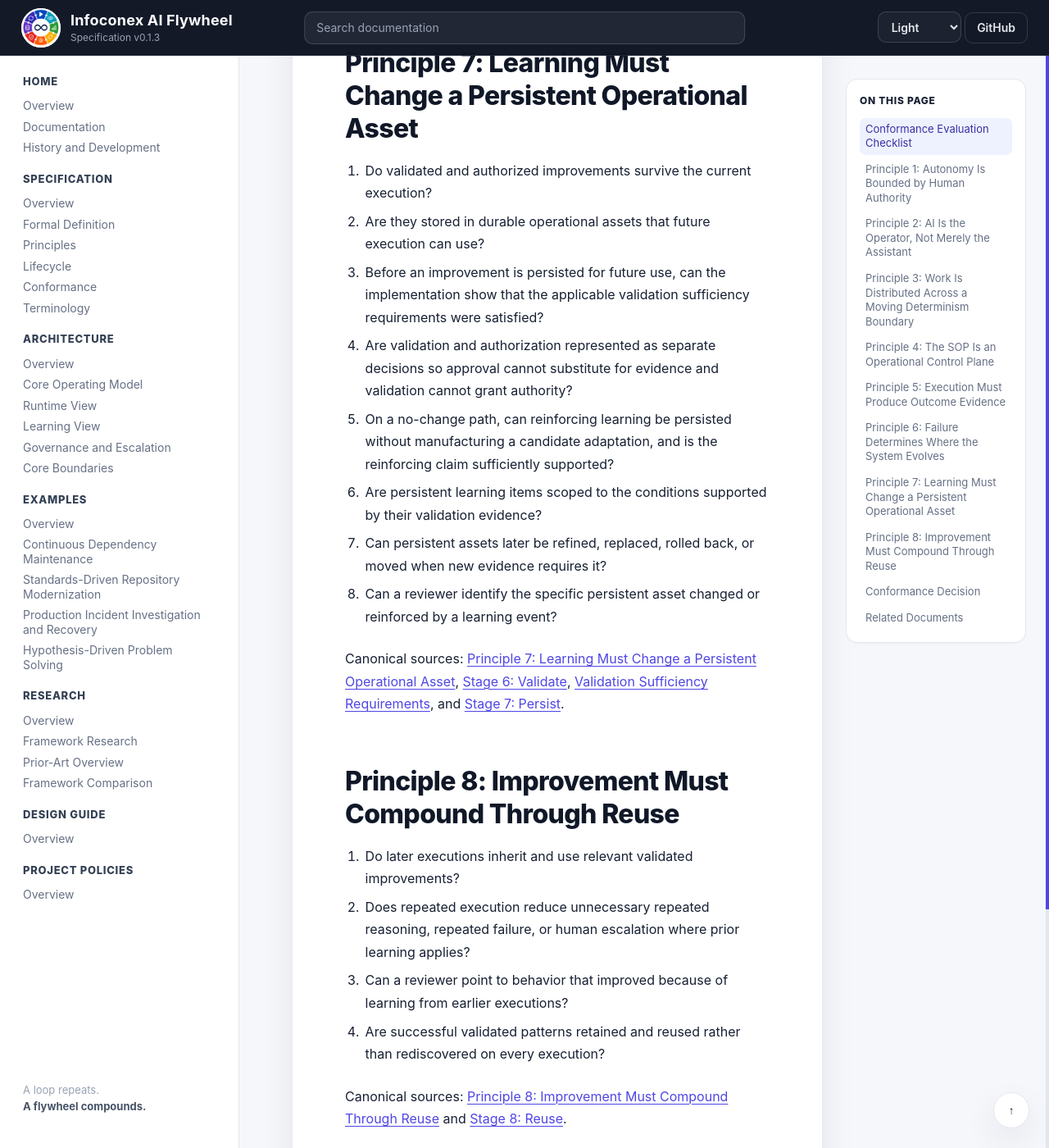
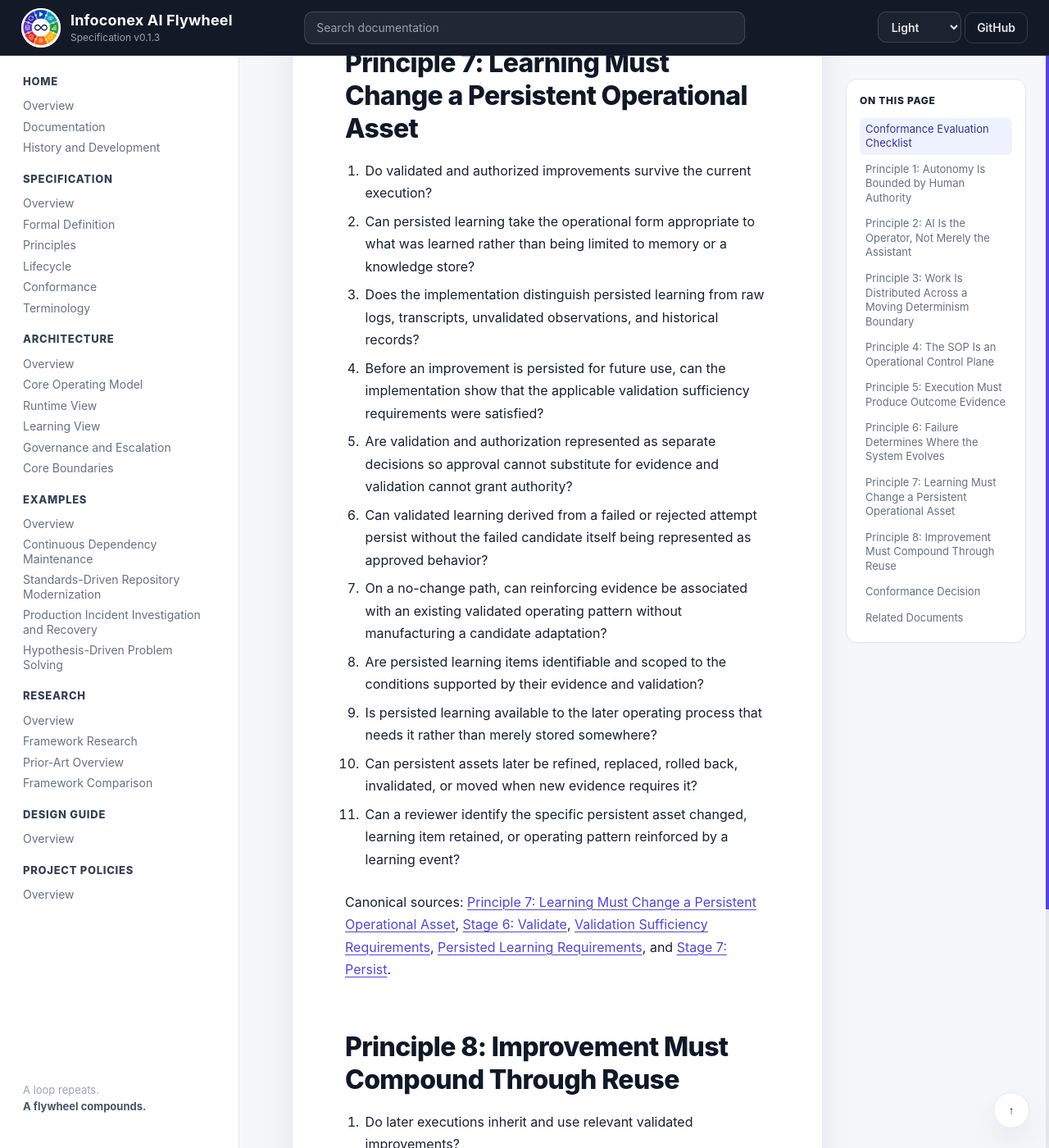
Before and after one commit to infoconex/ai-flywheel, a Jekyll site: the page built from docs/specification/conformance/evaluation-checklist.md, in a window 1280 px wide and 1400 px high, scrolled down 4506 px. Shown: the whole window at 82% size. Built offline with Jekyll 4.4.1, drawn with Linux system fonts in a browser that asks for light colours; our own code applies the rules of GitHub Pages for plain Markdown files; some of the changed text lies outside the part shown.

Commit message:
Add persisted learning conformance checks

```diff
--- a/docs/specification/conformance/evaluation-checklist.md
+++ b/docs/specification/conformance/evaluation-checklist.md
@@ -79,22 +79,25 @@ Canonical sources: [Principle 6: Failure Determines Where the System Evolves](..
 ## Principle 7: Learning Must Change a Persistent Operational Asset
 
 43. Do validated and authorized improvements survive the current execution?
-44. Are they stored in durable operational assets that future execution can use?
-45. Before an improvement is persisted for future use, can the implementation show that the applicable validation sufficiency requirements were satisfied?
-46. Are validation and authorization represented as separate decisions so approval cannot substitute for evidence and validation cannot grant authority?
-47. On a no-change path, can reinforcing learning be persisted without manufacturing a candidate adaptation, and is the reinforcing claim sufficiently supported?
-48. Are persistent learning items scoped to the conditions supported by their validation evidence?
-49. Can persistent assets later be refined, replaced, rolled back, or moved when new evidence requires it?
-50. Can a reviewer identify the specific persistent asset changed or reinforced by a learning event?
+44. Can persisted learning take the operational form appropriate to what was learned rather than being limited to memory or a knowledge store?
+45. Does the implementation distinguish persisted learning from raw logs, transcripts, unvalidated observations, and historical records?
+46. Before an improvement is persisted for future use, can the implementation show that the applicable validation sufficiency requirements were satisfied?
+47. Are validation and authorization represented as separate decisions so approval cannot substitute for evidence and validation cannot grant authority?
+48. Can validated learning derived from a failed or rejected attempt persist without the failed candidate itself being represented as approved behavior?
+49. On a no-change path, can reinforcing evidence be associated with an existing validated operating pattern without manufacturing a candidate adaptation?
+50. Are persisted learning items identifiable and scoped to the conditions supported by their evidence and validation?
+51. Is persisted learning available to the later operating process that needs it rather than merely stored somewhere?
+52. Can persistent assets later be refined, replaced, rolled back, invalidated, or moved when new evidence requires it?
+53. Can a reviewer identify the specific persistent asset changed, learning item retained, or operating pattern reinforced by a learning event?
 
-Canonical sources: [Principle 7: Learning Must Change a Persistent Operational Asset](../principles/07-persistent-learning.md), [Stage 6: Validate](../lifecycle/06-validate.md), [Validation Sufficiency Requirements](../validation-sufficiency.md), and [Stage 7: Persist](../lifecycle/07-persist.md).
+Canonical sources: [Principle 7: Learning Must Change a Persistent Operational Asset](../principles/07-persistent-learning.md), [Stage 6: Validate](../lifecycle/06-validate.md), [Validation Sufficiency Requirements](../validation-sufficiency.md), [Persisted Learning Requirements](../persisted-learning.md), and [Stage 7: Persist](../lifecycle/07-persist.md).
 
 ## Principle 8: Improvement Must Compound Through Reuse
 
-51. Do later executions inherit and use relevant validated improvements?
-52. Does repeated execution reduce unnecessary repeated reasoning, repeated failure, or human escalation where prior learning applies?
-53. Can a reviewer point to behavior that improved because of learning from earlier executions?
-54. Are successful validated patterns retained and reused rather than rediscovered on every execution?
+54. Do later executions inherit and use relevant validated improvements?
+55. Does repeated execution reduce unnecessary repeated reasoning, repeated failure, or human escalation where prior learning applies?
+56. Can a reviewer point to behavior that improved because of learning from earlier executions?
+57. Are successful validated patterns retained and reused rather than rediscovered on every execution?
 
 Canonical sources: [Principle 8: Improvement Must Compound Through Reuse](../principles/08-compounding-reuse.md) and [Stage 8: Reuse](../lifecycle/08-reuse.md).
 
@@ -111,6 +114,7 @@ This version does not define partial or maturity-based conformance levels.
 - [Conformance Overview](README.md)
 - [Non-Conforming Patterns](non-conforming-patterns.md)
 - [Validation Sufficiency Requirements](../validation-sufficiency.md)
+- [Persisted Learning Requirements](../persisted-learning.md)
 - [Formal Definition](../definition.md)
 - [Principles](../principles/README.md)
 - [Lifecycle](../lifecycle/README.md)
```
